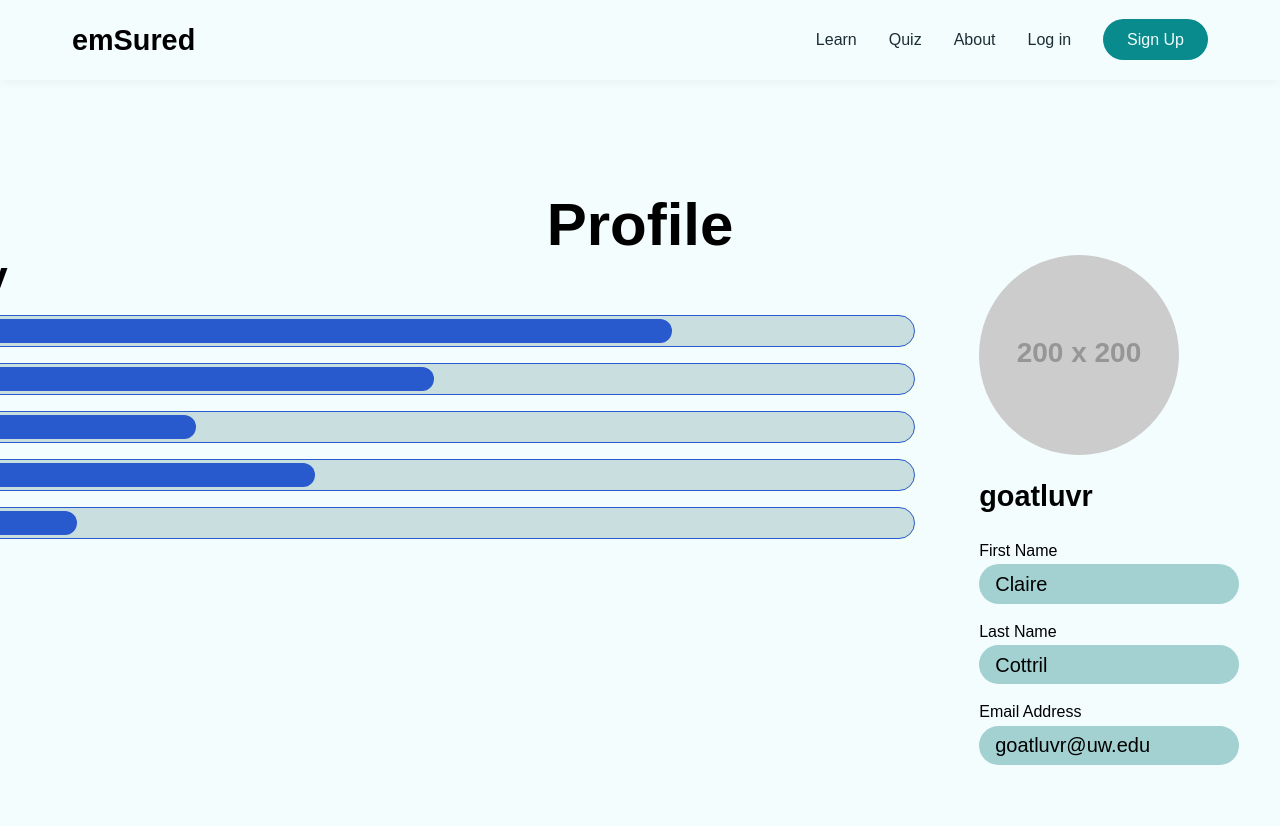
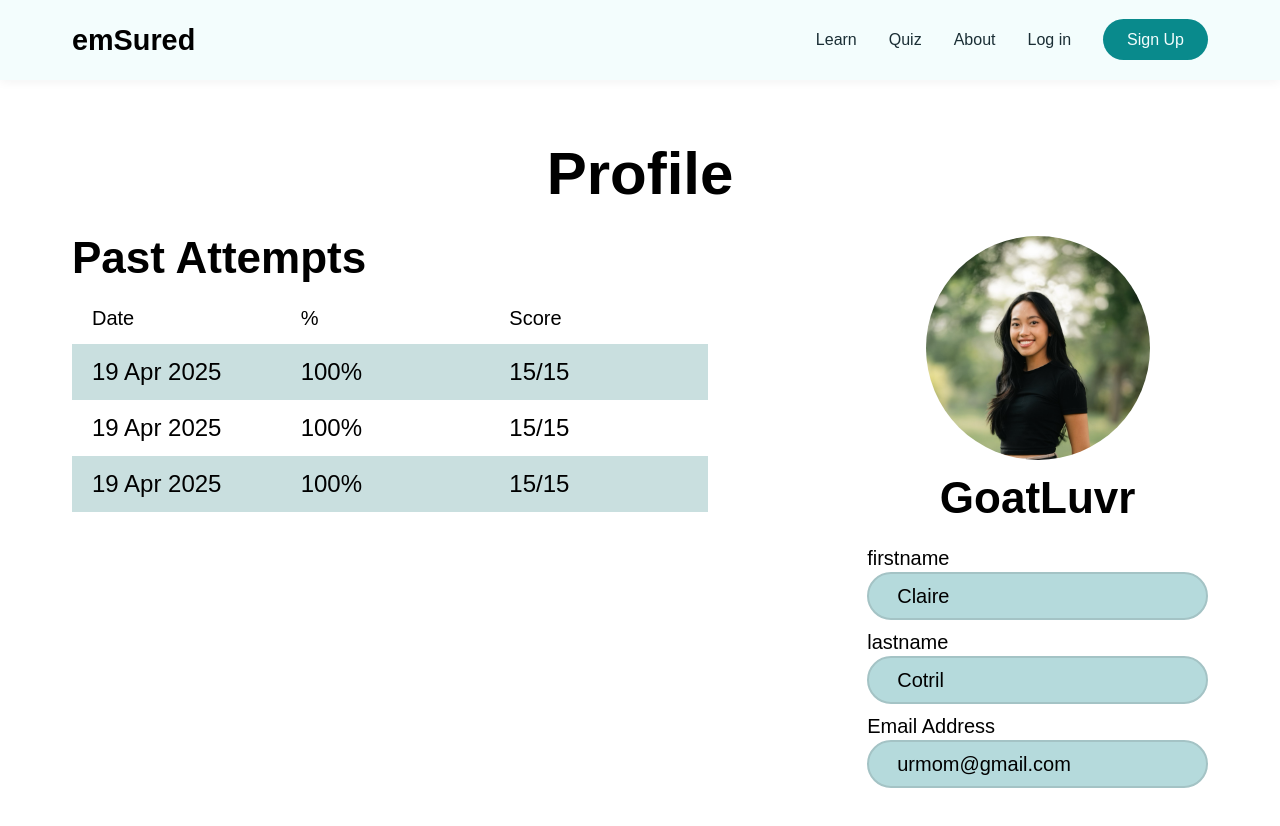
Before and after one commit to UW-INFO442-SP25/emSure-CTRLFreaks, a React (Vite) app in the folder emSure/: page /profile in a window 1280 px wide. Shown: the top 826 px of the page. Built offline with nearby package versions, Linux system fonts and the light colour scheme; no server answers; a web font is replaced by a local one.

Commit message:
fixed static profile page

```diff
--- a/emSure/src/index.css
+++ b/emSure/src/index.css
@@ -1526,3 +1526,130 @@ margin-bottom: 4px;
   border-radius: 1000px;
   background: var(--secondary-color);
 }
+
+
+
+
+
+
+/* Profile Page (JASON) - BEGINNING */
+.profile-body {
+    margin: 0 auto 64px auto;
+    display: flex;
+    max-width: 1200px;
+    flex-direction: column;
+    align-items: center;
+    gap: 32px;
+    padding: 0 32px;
+
+    margin-left: auto;
+    margin-right: auto;
+    margin-top: 64px;
+}
+
+.profile-content {
+    display: flex;
+    justify-content: space-between;
+    align-items: flex-start;
+    align-self: stretch;
+}
+
+.past-attempts-section {
+    width: 56%;
+    display: flex;
+    flex-direction: column;
+    align-items: flex-start;
+    gap: 28px;
+}
+
+.past-scores {
+    width: 100%;
+    display: flex;
+    flex-direction: column;
+    align-items: flex-start;
+    gap: 16px;
+}
+
+.titles {
+    display: flex;
+    padding: 0px 20px;
+    justify-content: space-between;
+    align-items: center;
+    align-self: stretch;
+}
+
+.title {
+    width: 30%;
+}
+
+.past-score-cards {
+    display: flex;
+    flex-direction: column;
+    align-items: flex-start;
+    align-self: stretch;
+}
+
+.score-card {
+    display: flex;
+    padding: 16px 20px;
+    justify-content: space-between;
+    align-items: center;
+    align-self: stretch;
+}
+
+.score-card:nth-child(odd) {
+    background: #C9DFDF;
+}
+
+
+
+.pfp {
+    width: 224px;
+    height: 224px;
+    aspect-ratio: 1/1;
+    border-radius: 224px;
+}
+
+.user-info {
+    display: flex;
+    width: 30%;
+    flex-direction: column;
+    align-items: center;
+    gap: 28px;
+}
+
+.photo-username {
+    display: flex;
+    flex-direction: column;
+    align-items: center;
+    gap: 16px;
+    align-self: stretch;
+}
+
+.user-text {
+    display: flex;
+    flex-direction: column;
+    align-items: flex-start;
+    gap: 12px;
+    align-self: stretch;
+}
+
+.title-info {
+    display: flex;
+    flex-direction: column;
+    align-items: flex-start;
+    gap: 4px;
+    align-self: stretch;
+}
+
+.user-input {
+    display: flex;
+    padding: 12px 28px;
+    align-items: center;
+    gap: 10px;
+    align-self: stretch;
+
+    border-radius: 36px;
+    border: 2px solid #A4C3C5;
+    background: #B5DADC;
+}
--- a/emSure/src/pages/ProfilePage.jsx
+++ b/emSure/src/pages/ProfilePage.jsx
@@ -2,14 +2,6 @@ import React from 'react';
 import { MasteryBar } from '../components/MasteryBar.jsx';
 
 export default function ProfilePage() {
-  const mastery = [ // currently hard coded
-    { label: 'Health Insurance Basics', value: 0.8 },
-    { label: 'Choosing and Using a Health Plan', value: 0.6 },
-    { label: 'Costs and Payments', value: 0.4 },
-    { label: 'Costs and Payments', value: 0.5 },
-    { label: 'Costs and Payments', value: 0.3 },
-  ];
-
   const user = {
     avatar: 'https://placehold.co/200',
     username: 'goatluvr',
@@ -19,50 +11,71 @@ export default function ProfilePage() {
   };
 
   return (
-    <div className="profile-bg-container">
+    <div className="profile-body">
       <h1>Profile</h1>
+      <div className="profile-content">
 
-      <div className="profile-container">
-        <section className="topic-mastery">
-          <h2>Topic Mastery</h2>
+        <div className="past-attempts-section">
 
-          {mastery.map((item, i) => (
-            <div key={i} className="mastery-row">
-              <span className="topic-label">{item.label}</span>
+          <h2>Past Attempts</h2>
+          <div className="past-scores">
+            <div className="titles">
+              <p className="title">Date</p>
+              <p className="title">%</p>
+              <p className="title">Score</p>
+            </div>
+            <div className="past-score-cards">
+              <div className="score-card">
+                <h3 className="title">19 Apr 2025</h3>
+                <h3 className="title">100%</h3>
+                <h3 className="title">15/15</h3>
+              </div>
+              <div className="score-card">
+                <h3 className="title">19 Apr 2025</h3>
+                <h3 className="title">100%</h3>
+                <h3 className="title">15/15</h3>
+              </div>
+              <div className="score-card">
+                <h3 className="title">19 Apr 2025</h3>
+                <h3 className="title">100%</h3>
+                <h3 className="title">15/15</h3>
+              </div>
+            </div>
 
-              <MasteryBar value={item.value} />
-            </div>
-          ))}
+          </div>
+        </div>
 
-        </section>
-
-        <div className="profile-info">
-          <div className="avatar-wrapper">
-            <img src={user.avatar} alt="avatar" className="avatar" />
+        <div className="user-info">
+          <div className="photo-username">
+            <img className='pfp' src="../../public/imgs/dawn-pfp.png" alt="pfp"/>
+            <h2>GoatLuvr</h2>
           </div>
 
-          <h2 className="username">{user.username}</h2>
+          <div className="user-text">
+            <div className="title-info">
+              <p>firstname</p>
+              <div className="user-input">
+                <p>Claire</p>
+              </div>
+            </div>
+            <div className="title-info">
+              <p>lastname</p>
+              <div className="user-input">
+                <p>Cotril</p>
+              </div>
+            </div>
+            <div className="title-info">
+              <p>Email Address</p>
+              <div className="user-input">
+                <p>urmom@gmail.com</p>
+              </div>
+            </div>
+          </div>
 
-          <ul className="details">
-            <li>
-              <label>First Name</label>
-              <p className="pill">{user.first}</p>
-            </li>
-            <li>
-              <label>Last Name</label>
-              <p className="pill">{user.last}</p>
-            </li>
-            <li>
-              <label>Email Address</label>
-              <p className="pill">{user.email}</p>
-            </li>
-          </ul>
         </div>
 
       </div>
-
     </div>
-
   );
 
 }
```
Also changed, not shown: emSure/src/static-pages/ProfilePage.html (added, +74 -0 lines).
